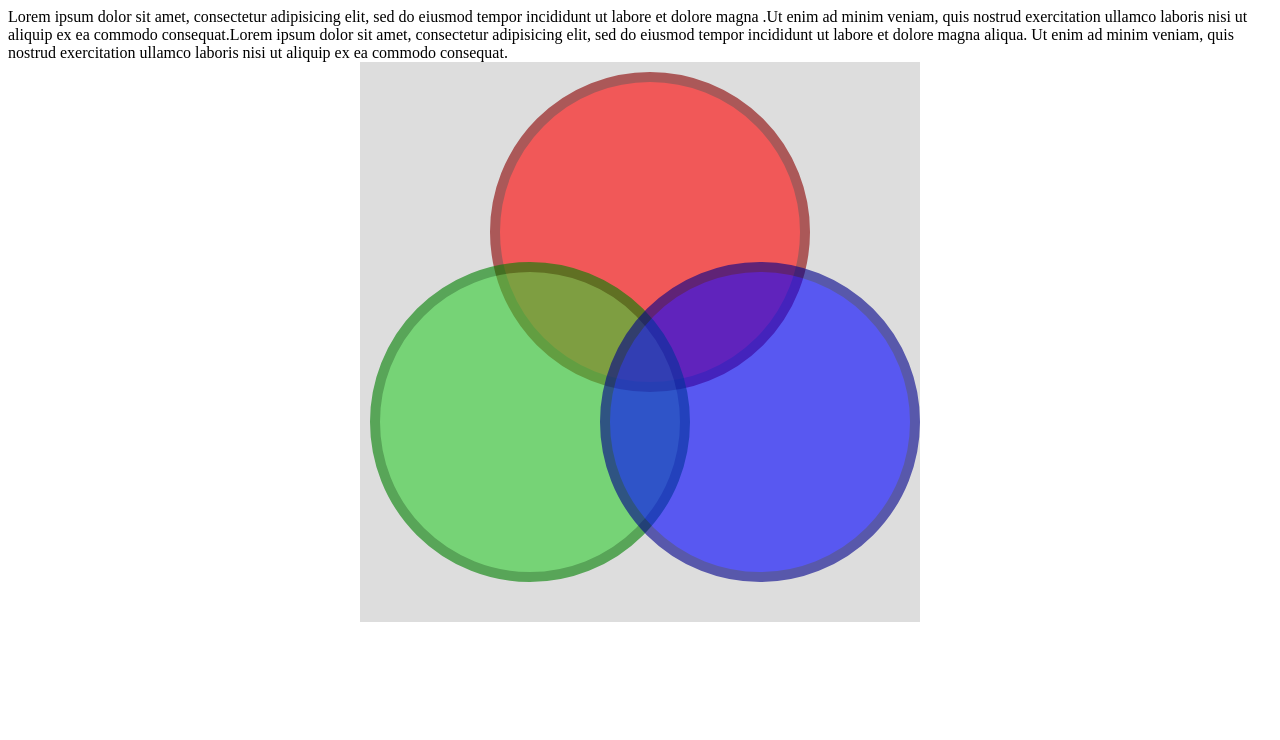
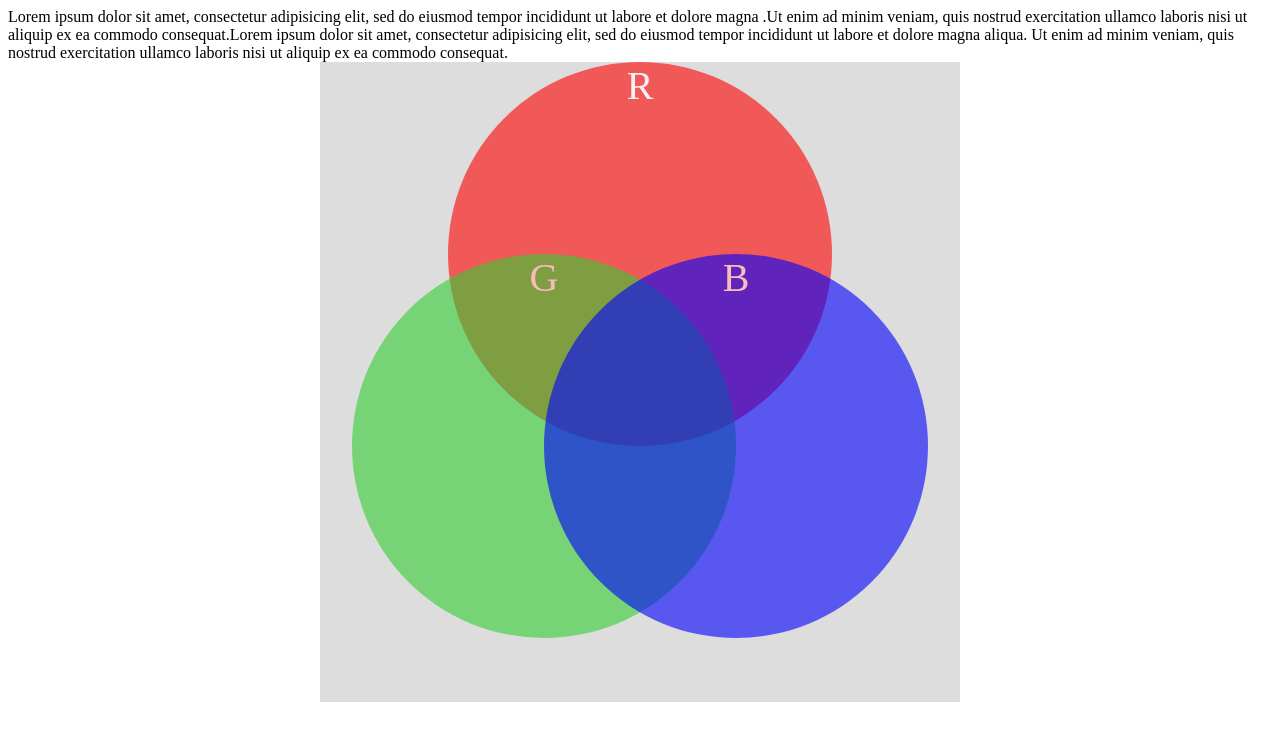
Before and after one commit to IndreRod88/frontendkursas2, a plain HTML site: page NamuDarbas8/index.html in a window 1280 px wide. Drawn offline with Linux system fonts and the light colour scheme.

Commit message:
NamuDarbas

```diff
--- a/NamuDarbas8/index.html
+++ b/NamuDarbas8/index.html
@@ -12,10 +12,10 @@ ipsum dolor sit amet, consectetur adipisicing elit, sed do eiusmod tempor incidi
 Ut enim ad minim veniam, quis nostrud exercitation ullamco laboris nisi ut aliquip ex ea commodo consequat.
 <div align="center">
 <div class="block">
-<div align="center" class="circle_red border_red"></div>
-<div align="center" class="circle_green border_green"></div>
-<div align="center" class="circle_blue border_blue"></div>
+<div align="center" class="circle_red text">R</div>
+<div align="center" class="circle_green text">G</div>
+<div align="center" class="circle_blue text">B</div>
 </div>
 </div>
 </body>
-</html>
+</html
--- a/NamuDarbas8/styles.css
+++ b/NamuDarbas8/styles.css
@@ -1,50 +1,50 @@
+* {
+    box-sizing: border-box;
+}
 .circle_red {
-    width: 300px;
-    height: 300px;
-    -moz-border-radius: 300px;
-    -webkit-border-radius: 300px;
+    width: 30vw;
+    height: 30vw;
+    -moz-border-radius: 30vw;
+    -webkit-border-radius: 30vw;
     background-color: red;
-    position: relative;
-    top:10px;
-    left:10px;
+    position: absolute;
+    top: 30%;
+    left:50%;
+    transform: translate(-50%, -50%);
     opacity: 0.6;
 }
 .circle_green{
-    width: 300px;
-    height: 300px;
-    -moz-border-radius: 300px;
-    -webkit-border-radius: 300px;
+    width: 30vw;
+    height: 30vw;
+    -moz-border-radius: 30vw;
+    -webkit-border-radius: 30vw;
     background-color: limegreen;
-    position: relative;
-    top:-120px;
-    left:-110px;
+    position: absolute;
+    top:60%;
+    left:35%;
+    transform: translate(-50%, -50%);
     opacity: 0.6;
 }
 .circle_blue{
-    width: 300px;
-    height: 300px;
-    -moz-border-radius: 300px;
-    -webkit-border-radius: 300px;
+    width: 30vw;
+    height: 30vw;
+    -moz-border-radius: 30vw;
+    -webkit-border-radius: 30vw;
     background-color: blue;
-    position: relative;
-    top:-440px;
-    left:120px;
-    opacity:0.6;
+    position: absolute;
+    top:60%;
+    left:65%;
+    transform: translate(-50%, -50%);
+    opacity: 0.6;
 }
 .block {
     background-color: #dddddd;
-    width: 560px;
-    height: 560px;
+    width: 50vw;
+    height: 50vw;
+    position: relative;
 }
-.border_red {
-    border: 10px solid;
-    border-color: darkred;
+.text {
+    font-size: 40px;
+    color: white;
+    position: absolute;
 }
-.border_green {
-    border: 10px solid;
-    border-color: green;
-}
-.border_blue {
-    border: 10px solid;
-    border-color: darkblue;
-}
```
Also changed, not shown: NamuDarbas9/index.html (+3 -3 lines), NamuDarbas9/styles.css (+5 -3 lines).
